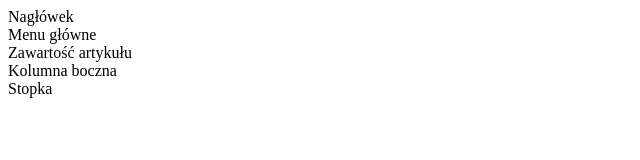
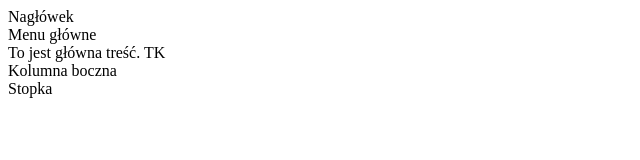
Before and after one commit to tk-trabbit/strona, a plain HTML site: page index.html in a window 1280 px wide. Shown: the full height of the page, 0-640 px from the left. Drawn offline with Linux system fonts and the light colour scheme.

Commit message:
Update index.html

```diff
--- a/index.html
+++ b/index.html
@@ -13,7 +13,7 @@
           </nav>
           <section>
                <article>
-                    Zawartość artykułu
+                    To jest główna treść. TK
                </article>
           </section>
           <aside>
```
